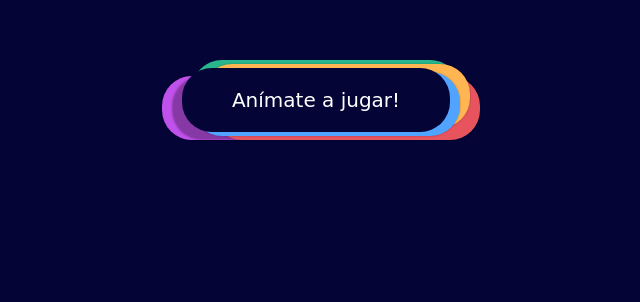
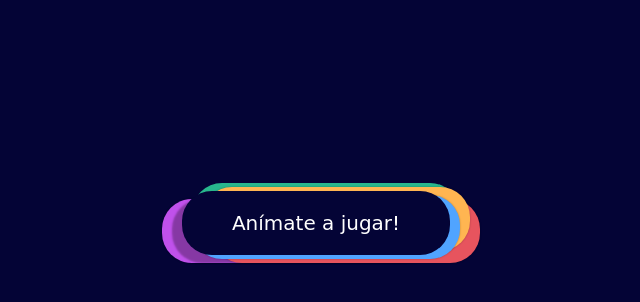
Before and after one commit to fAlfaro21/proyectoQuiz, a plain HTML site: page index.html in a window 1280 px wide. Shown: the part 190-492 px from the top of the page, without its empty margins (324-964 px from the left). Drawn offline with Linux system fonts and the light colour scheme.

Commit message:
Fixed the bodys height and centered the welcome button

```diff
--- a/css/style.css
+++ b/css/style.css
@@ -6,10 +6,11 @@ body{
     flex-flow: column wrap;
     justify-content: center;
     color: #FFF;
+    height: 80vh;
 }
 
 nav{
-    margin-top: 250px;
+    margin-top: 170px;
 }
 
 .centered{
```
